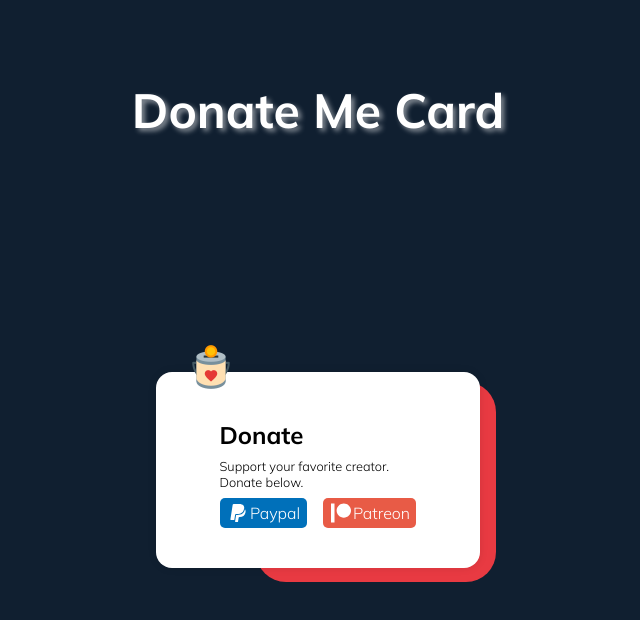
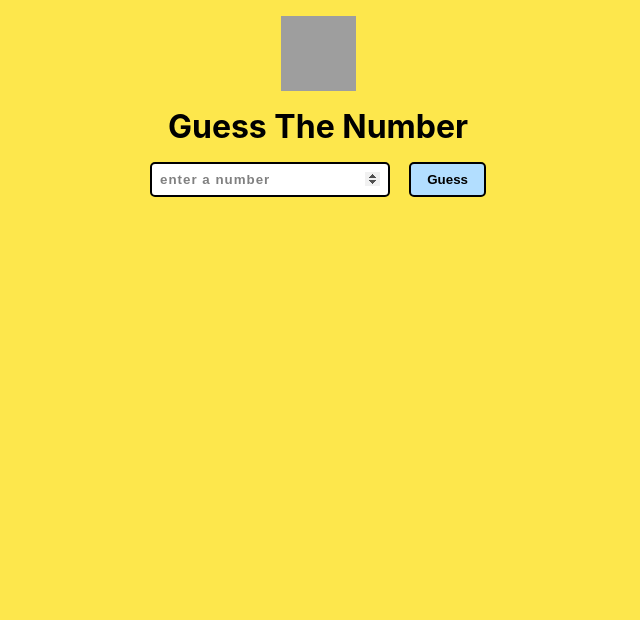
Before and after one commit to webdev-sandeep/react-snippets, a React (Create React App) app: page / in a window 1280 px wide. Shown: the top 620 px of the page, without its empty margins (322-962 px from the left). Built offline with nearby package versions, Linux system fonts and the light colour scheme; grey boxes are pictures that could not be loaded.

Commit message:
guessing game

```diff
--- a/src/App.js
+++ b/src/App.js
@@ -1,9 +1,9 @@
-import DonateCard from "./components/Donate_Card/DonateCard";
+import GuessGame from "./components/Guess_Game/GuessGame";
 const App = () => {
   return (
     <div className="app">
       {/* If you want to test different components just place here the main file of that component here from the components folder e.g. <BlogCard/> */}
-      <DonateCard />
+      <GuessGame />
     </div>
   );
 };
--- /dev/null
+++ b/src/components/Blog_Post/BlogPost.css
@@ -0,0 +1,76 @@
+@import url("https://fonts.googleapis.com/css2?family=Mulish:wght@300;500;700&display=swap");
+
+* {
+  margin: 0;
+  padding: 0;
+  box-sizing: border-box;
+  font-family: "Mulish", sans-serif;
+}
+
+.app {
+  background-color: #f5ce90;
+  min-height: 100vh;
+  display: grid;
+  place-items: center;
+}
+
+.blog-post {
+  height: 80%;
+  width: 45rem;
+  max-width: 80%;
+  background-color: red;
+  display: flex;
+}
+
+.post-header {
+  max-width: 45%;
+  background-color: #494856;
+  padding: 2rem 1.5rem 1.5rem 1.5rem;
+  display: flex;
+  justify-content: space-between;
+  flex-direction: column;
+  height: 100%;
+}
+
+.heading {
+  color: white;
+  font-size: 1.8rem;
+  font-weight: 500;
+}
+
+.hr {
+  width: 20%;
+  height: 0.25rem;
+  background-color: #e67967;
+  display: inline-block;
+}
+
+.creator-container {
+  display: flex;
+  align-items: center;
+}
+
+.creator-img {
+  width: 50px;
+  height: 50px;
+  border-radius: 50%;
+  margin-right: 0.5rem;
+  box-shadow: 0.5rem 0.5rem 1rem rgba(0, 0, 0, 0.5);
+}
+
+.creator-img img {
+  height: 100%;
+  width: 100%;
+  border-radius: 50%;
+  object-fit: cover;
+}
+
+.creator-name {
+  color: white;
+  font-size: 0.8rem;
+}
+
+.post-body {
+  flex: 1;
+  background-color: #ffffff;
+}
--- /dev/null
+++ b/src/components/Guess_Game/GuessGame.css
@@ -0,0 +1,79 @@
+* {
+  padding: 0px;
+  margin: 0px;
+  box-sizing: border-box;
+}
+
+.app {
+  background-color: #fde74c;
+  min-height: 100vh;
+  text-align: center;
+  display: flex;
+  justify-content: center;
+}
+
+.container {
+  display: flex;
+  flex-direction: column;
+  align-items: center;
+  gap: 1rem;
+  width: 23rem;
+  padding: 1rem;
+}
+
+form {
+  display: flex;
+  justify-content: space-between;
+  width: 100%;
+}
+
+input {
+  border: 2px solid black;
+  border-radius: 5px;
+  padding: 0.5rem;
+  width: 15rem;
+  color: gray;
+  font-weight: 600;
+}
+
+input::placeholder {
+  color: gray;
+  font-weight: 600;
+  letter-spacing: 1px;
+}
+
+input:focus-visible {
+  outline: none;
+}
+
+button {
+  background-color: #b2deff;
+  border: 2px solid black;
+  border-radius: 5px;
+  padding: 0.5rem 1rem;
+  cursor: pointer;
+  font-weight: 600;
+}
+
+.output {
+  padding: 0rem 2rem;
+  width: 100%;
+  background-color: #fef29b;
+  border-radius: 5px;
+  max-height: 12.5rem;
+  overflow-y: auto;
+}
+
+.guess {
+  letter-spacing: 0.5px;
+  font-weight: 600;
+  margin: 2rem 0rem;
+}
+
+.reset {
+  width: 100%;
+  display: flex;
+  align-items: center;
+  justify-content: center;
+  gap: 0.5rem;
+}
--- /dev/null
+++ b/src/components/Guess_Game/GuessGame.js
@@ -0,0 +1,107 @@
+import React, { useState } from "react";
+import "./GuessGame.css";
+
+const GuessGame = () => {
+  const [number, setNumber] = useState(Math.floor(Math.random() * 101));
+  const [guess, setGuess] = useState("");
+  const [guesses, setGuesses] = useState([]);
+
+  const handleReset = () => {
+    setGuess("");
+    setNumber(Math.floor(Math.random() * 101));
+    setGuesses([]);
+  };
+
+  const preventMinus = (e) => {
+    if (e.code === "Minus") {
+      e.preventDefault();
+    }
+  };
+
+  const handleSubmit = (e) => {
+    e.preventDefault();
+    if (guess >= 0) {
+      setGuesses([...guesses, guess]);
+      setGuess("");
+    }
+  };
+  console.log(number);
+  return (
+    <div className="container">
+      <img
+        src="https://www.kirupa.com/icon/1f369.svg"
+        alt="donut"
+        width={75}
+        height={75}
+      />
+      <h1>Guess The Number</h1>
+      {guesses?.includes(`${number}`) ? (
+        <button className="reset" onClick={handleReset}>
+          Reset
+          <svg
+            xmlns="http://www.w3.org/2000/svg"
+            width="21"
+            height="21"
+            viewBox="0 0 21 21"
+          >
+            <g
+              fill="none"
+              fill-rule="evenodd"
+              stroke="currentColor"
+              stroke-linecap="round"
+              stroke-linejoin="round"
+            >
+              <path d="M3.578 6.487A8 8 0 1 1 2.5 10.5" />
+              <path d="M7.5 6.5h-4v-4" />
+            </g>
+          </svg>
+        </button>
+      ) : (
+        <form onSubmit={handleSubmit}>
+          <input
+            type="number"
+            autoFocus={true}
+            placeholder="enter a number"
+            min={0}
+            value={guess}
+            onKeyDown={preventMinus}
+            onChange={(e) => setGuess(e.target.value)}
+          />
+          <button>Guess</button>
+        </form>
+      )}
+
+      <div className="output">
+        {[...guesses].reverse()?.map((guess, index) => {
+          if (parseInt(guess) > number) {
+            return (
+              <p
+                className="guess"
+                key={index}
+              >{`🎈 Your guess of ${guess} is too high!`}</p>
+            );
+          } else if (parseInt(guess) === number) {
+            return (
+              <>
+                <p className="guess">----- New Game Time -----</p>
+                <p
+                  className="guess"
+                  key={index}
+                >{`🎉 Your guess of ${guess} is correct!`}</p>
+                <p className="guess">-------------------------</p>
+              </>
+            );
+          }
+          return (
+            <p
+              className="guess"
+              key={index}
+            >{`⚓ Your guess of ${guess} is too low!`}</p>
+          );
+        })}
+      </div>
+    </div>
+  );
+};
+
+export default GuessGame;
```
Also changed, not shown: src/components/Blog_Post/BlogPost.js (added, +25 -0 lines), src/assets/profile.jpg (added).
